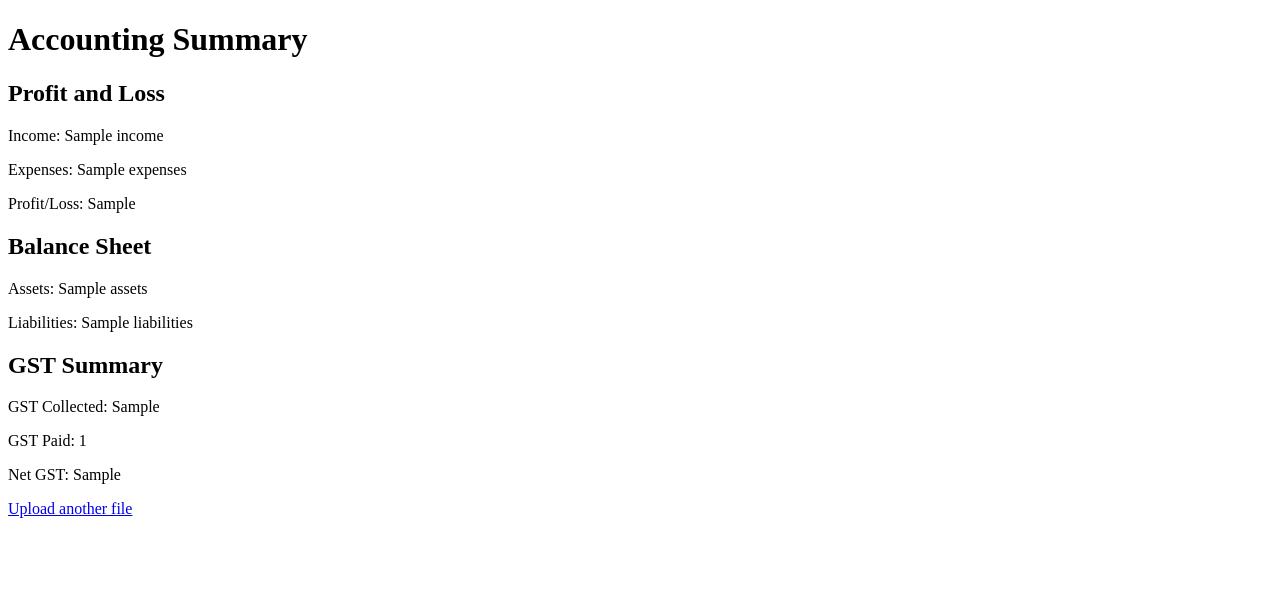
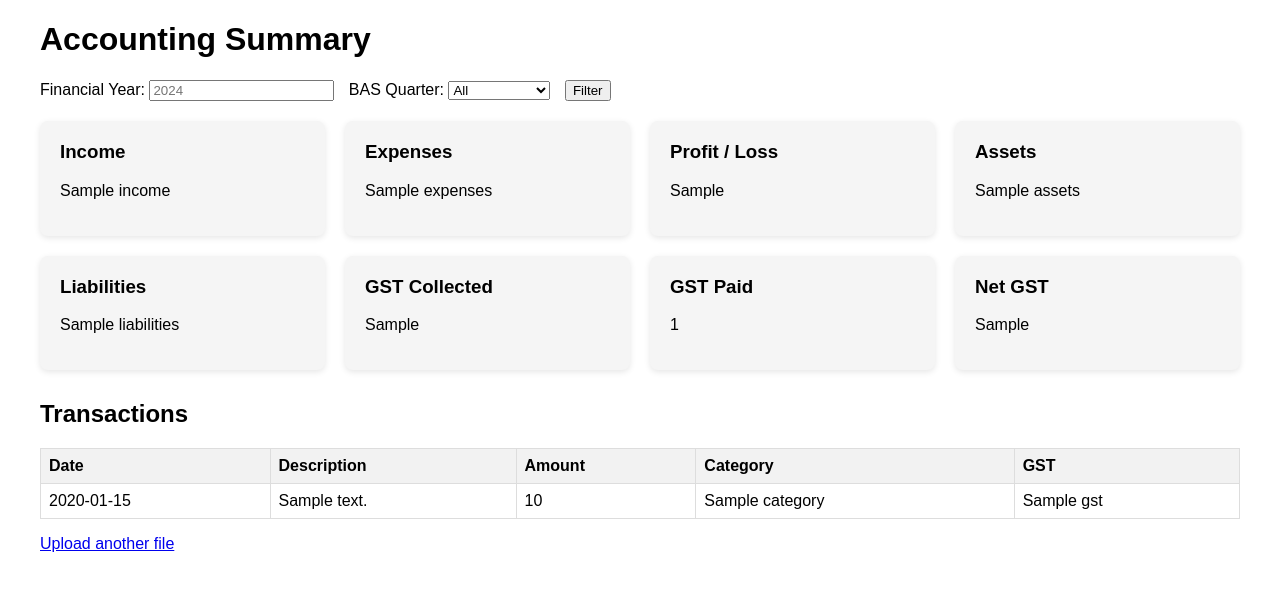
Before and after one commit to bradboourns/accounting, a Flask app: template templates/summary.html in a window 1280 px wide. Shown: the top 591 px of the page. Run offline with Flask 3, Linux system fonts and the light colour scheme; the template is opened without the code that fills it: most values are stand-ins (such as "Sample title", 1, 10 or a date in 2020).

Commit message:
Add filterable accounting dashboard with tile summaries

```diff
--- a/app.py
+++ b/app.py
@@ -1,33 +1,37 @@
-from flask import Flask, render_template, request, redirect
+from flask import Flask, render_template, request, redirect, session
 import pandas as pd
 
 app = Flask(__name__)
+app.config['SECRET_KEY'] = 'dev'
 
 
-def parse_transactions(file_stream):
-    """Parse uploaded CSV and compute accounting summaries.
-
-    Expected columns: date, description, amount, category, gst
-    - amount and gst should be numeric
-    - category should be one of income, expense, asset, liability
-    """
+def load_transactions(file_stream):
+    """Read uploaded CSV file into a normalised DataFrame."""
     df = pd.read_csv(file_stream)
-    # Normalise column names to handle different capitalisation and spacing
     df.columns = df.columns.str.strip().str.lower()
 
-    # Ensure required columns are present
     required = {"date", "description", "amount", "category"}
     missing = required - set(df.columns)
     if missing:
         raise KeyError(f"Missing required column(s): {', '.join(sorted(missing))}")
 
-    # GST column is optional; default to zero if not provided
     if 'gst' not in df.columns:
         df['gst'] = 0
 
     df['category'] = df['category'].astype(str).str.lower()
     df['amount'] = pd.to_numeric(df['amount'], errors='coerce').fillna(0)
     df['gst'] = pd.to_numeric(df['gst'], errors='coerce').fillna(0)
+    df['date'] = pd.to_datetime(df['date'], errors='coerce')
+    df = df.dropna(subset=['date'])
+    return df
+
+
+def compute_summary(df, start_date=None, end_date=None):
+    """Compute accounting summary for an optional date range."""
+    if start_date is not None:
+        df = df[df['date'] >= start_date]
+    if end_date is not None:
+        df = df[df['date'] <= end_date]
 
     income = df[df['category'] == 'income']['amount'].sum()
     expenses = df[df['category'] == 'expense']['amount'].sum()
@@ -52,15 +56,57 @@ def parse_transactions(file_stream):
     }
 
 
+def parse_transactions(file_stream, start_date=None, end_date=None):
+    """Backwards compatible helper for tests; returns summary."""
+    df = load_transactions(file_stream)
+    return compute_summary(df, start_date, end_date)
+
+
 @app.route('/', methods=['GET', 'POST'])
 def index():
     if request.method == 'POST':
         file = request.files.get('file')
         if not file:
             return redirect(request.url)
-        summary = parse_transactions(file)
-        return render_template('summary.html', summary=summary)
+        df = load_transactions(file)
+        session['transactions'] = df.to_json(orient='records', date_format='iso')
+        return redirect('/summary')
     return render_template('index.html')
+
+
+@app.route('/summary')
+def summary():
+    data_json = session.get('transactions')
+    if not data_json:
+        return redirect('/')
+    df = pd.read_json(data_json, orient='records')
+
+    year = request.args.get('year', type=int)
+    bas = request.args.get('bas', type=int)
+
+    start = end = None
+    if year:
+        start = pd.Timestamp(year, 7, 1)
+        end = pd.Timestamp(year + 1, 6, 30)
+        if bas in {1, 2, 3, 4}:
+            if bas == 1:
+                start, end = pd.Timestamp(year, 7, 1), pd.Timestamp(year, 9, 30)
+            elif bas == 2:
+                start, end = pd.Timestamp(year, 10, 1), pd.Timestamp(year, 12, 31)
+            elif bas == 3:
+                start, end = pd.Timestamp(year + 1, 1, 1), pd.Timestamp(year + 1, 3, 31)
+            else:  # bas == 4
+                start, end = pd.Timestamp(year + 1, 4, 1), pd.Timestamp(year + 1, 6, 30)
+
+    summary_data = compute_summary(df, start, end)
+    filtered_df = df
+    if start is not None:
+        filtered_df = filtered_df[filtered_df['date'] >= start]
+    if end is not None:
+        filtered_df = filtered_df[filtered_df['date'] <= end]
+
+    transactions = filtered_df.to_dict(orient='records')
+    return render_template('summary.html', summary=summary_data, transactions=transactions)
 
 
 if __name__ == '__main__':
--- a/templates/summary.html
+++ b/templates/summary.html
@@ -1,15 +1,61 @@
 <!doctype html>
-<title>Accounting Summary</title>
-<h1>Accounting Summary</h1>
-<h2>Profit and Loss</h2>
-<p>Income: {{ summary.income }}</p>
-<p>Expenses: {{ summary.expenses }}</p>
-<p>Profit/Loss: {{ summary.profit_loss }}</p>
-<h2>Balance Sheet</h2>
-<p>Assets: {{ summary.assets }}</p>
-<p>Liabilities: {{ summary.liabilities }}</p>
-<h2>GST Summary</h2>
-<p>GST Collected: {{ summary.gst_collected }}</p>
-<p>GST Paid: {{ summary.gst_paid }}</p>
-<p>Net GST: {{ summary.gst_net }}</p>
-<a href="/">Upload another file</a>
+<html>
+<head>
+  <title>Accounting Summary</title>
+  <style>
+    body {font-family: Arial, sans-serif; margin: 20px 40px;}
+    .tiles {display: flex; flex-wrap: wrap; gap: 20px; margin-bottom: 30px;}
+    .tile {flex: 1 1 200px; background: #f5f5f5; padding: 20px; border-radius: 8px; box-shadow: 0 2px 6px rgba(0,0,0,0.1);}
+    .tile h3 {margin-top: 0;}
+    table {border-collapse: collapse; width: 100%;}
+    th, td {border: 1px solid #ddd; padding: 8px; text-align: left;}
+    th {background-color: #f2f2f2;}
+    form.filter {margin-bottom: 20px;}
+    form.filter input, form.filter select {margin-right: 10px;}
+  </style>
+</head>
+<body>
+  <h1>Accounting Summary</h1>
+
+  <form class="filter" method="get">
+    <label>Financial Year: <input type="number" name="year" value="{{ request.args.get('year', '') }}" placeholder="2024"></label>
+    <label>BAS Quarter:
+      <select name="bas">
+        <option value="">All</option>
+        <option value="1" {% if request.args.get('bas') == '1' %}selected{% endif %}>Q1 (Jul-Sep)</option>
+        <option value="2" {% if request.args.get('bas') == '2' %}selected{% endif %}>Q2 (Oct-Dec)</option>
+        <option value="3" {% if request.args.get('bas') == '3' %}selected{% endif %}>Q3 (Jan-Mar)</option>
+        <option value="4" {% if request.args.get('bas') == '4' %}selected{% endif %}>Q4 (Apr-Jun)</option>
+      </select>
+    </label>
+    <button type="submit">Filter</button>
+  </form>
+
+  <div class="tiles">
+    <div class="tile"><h3>Income</h3><p>{{ summary.income }}</p></div>
+    <div class="tile"><h3>Expenses</h3><p>{{ summary.expenses }}</p></div>
+    <div class="tile"><h3>Profit / Loss</h3><p>{{ summary.profit_loss }}</p></div>
+    <div class="tile"><h3>Assets</h3><p>{{ summary.assets }}</p></div>
+    <div class="tile"><h3>Liabilities</h3><p>{{ summary.liabilities }}</p></div>
+    <div class="tile"><h3>GST Collected</h3><p>{{ summary.gst_collected }}</p></div>
+    <div class="tile"><h3>GST Paid</h3><p>{{ summary.gst_paid }}</p></div>
+    <div class="tile"><h3>Net GST</h3><p>{{ summary.gst_net }}</p></div>
+  </div>
+
+  <h2>Transactions</h2>
+  <table>
+    <tr><th>Date</th><th>Description</th><th>Amount</th><th>Category</th><th>GST</th></tr>
+    {% for t in transactions %}
+    <tr>
+      <td>{{ t.date.date() }}</td>
+      <td>{{ t.description }}</td>
+      <td>{{ t.amount }}</td>
+      <td>{{ t.category }}</td>
+      <td>{{ t.gst }}</td>
+    </tr>
+    {% endfor %}
+  </table>
+
+  <p><a href="/">Upload another file</a></p>
+</body>
+</html>
```
Also changed, not shown: templates/index.html (+21 -7 lines), tests/test_parse.py (+15 -1 lines), README.md.
